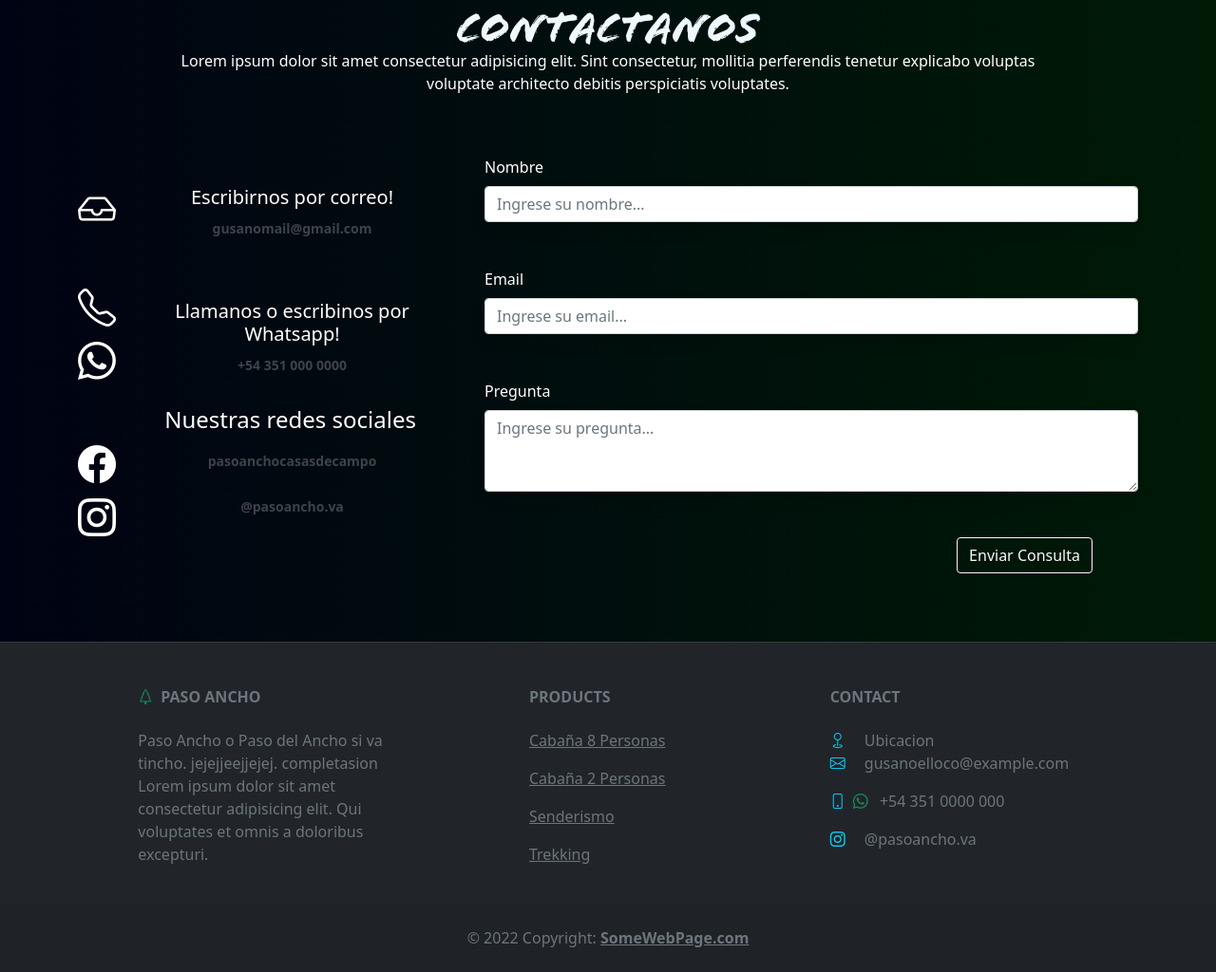
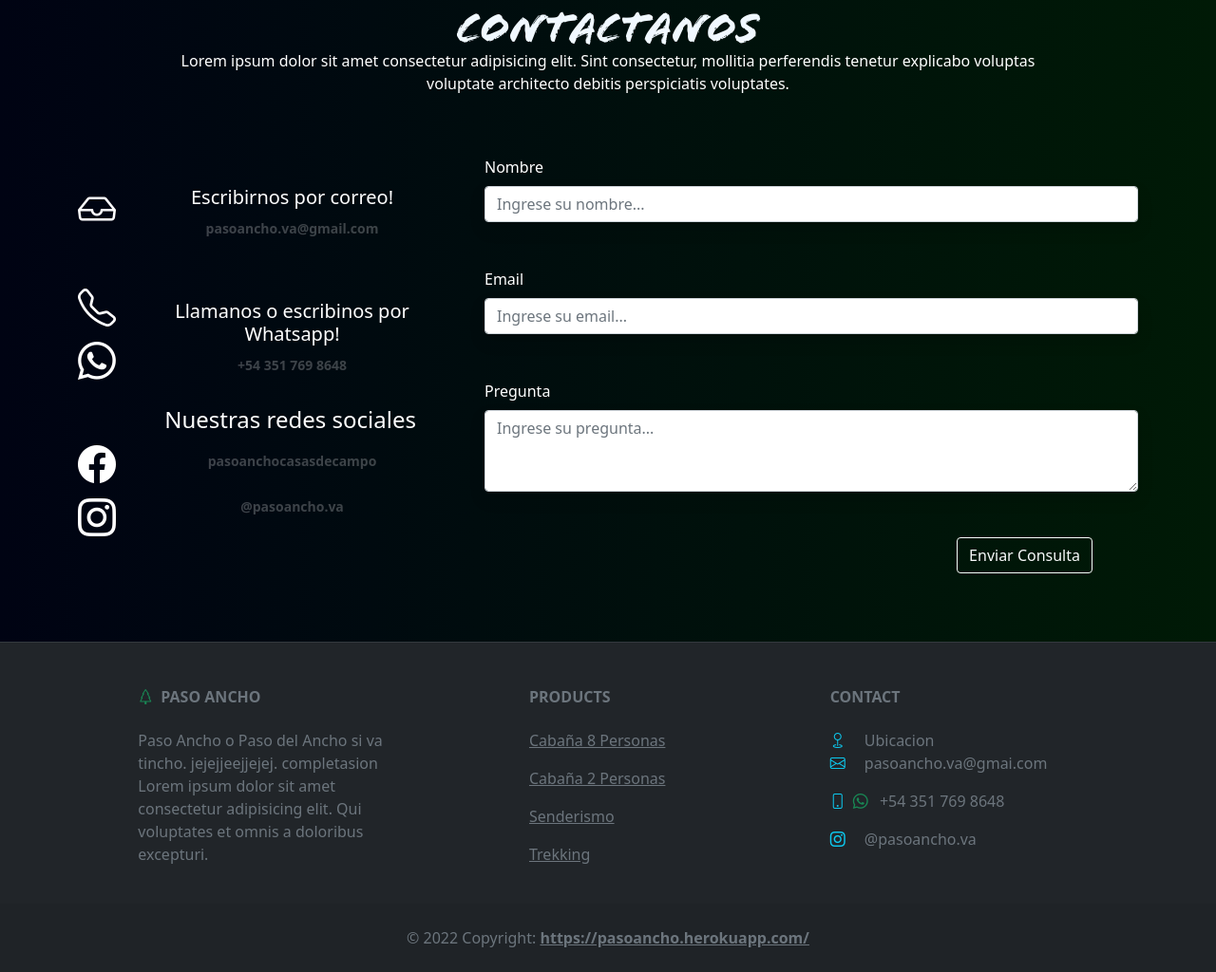
Before and after one commit to Gde-G/Paso-Ancho, a Django app: page /contactanos/ in a window 1280 px wide. Shown: the part 76-1100 px from the top of the page at 95% size. Run offline with Django 4.2, Linux system fonts and the light colour scheme; some libraries are stand-ins or nearby versions.

Commit message:
Change some data

```diff
--- a/base/templates/base/contactanos.html
+++ b/base/templates/base/contactanos.html
@@ -26,7 +26,7 @@
                 <div class="col text-center">
                     <h5>Escribirnos por correo!</h5>
                     <small>
-                        <strong style="color: rgba(255, 255, 255, 0.24);">gusanomail@gmail.com</strong>
+                        <strong style="color: rgba(255, 255, 255, 0.24);">pasoancho.va@gmail.com</strong>
                     </small>
                 </div>
 
@@ -40,7 +40,7 @@
                 <div class="col text-center mt-3">
                     <h5>Llamanos o escribinos por Whatsapp!</h5>
                     <small>
-                        <strong style="color: rgba(255, 255, 255, 0.24);">+54 351 000 0000</strong>
+                        <strong style="color: rgba(255, 255, 255, 0.24);">+54 351 769 8648</strong>
                     </small>
                 </div>
             </div>
--- a/templates/footer.html
+++ b/templates/footer.html
@@ -49,12 +49,12 @@
                         </a>
                     <p>
                         <i class="bi bi-envelope me-3 text-info"></i>
-                        gusanoelloco@example.com
+                        pasoancho.va@gmai.com
                     </p>
                     <p>
                         <i class="bi bi-phone me-1 text-info"></i>
                         <i class="bi bi-whatsapp me-2 text-success"></i>
-                        +54 351 0000 000
+                        +54 351 769 8648
                     </p>
                     <a href="https://www.instagram.com/pasoancho.va/" class="text-decoration-none text-muted">
                         <i class="bi bi-instagram text-info me-3"></i>
@@ -69,7 +69,7 @@
     <!-- Copyright -->
     <div class="text-center p-4" style="background-color: rgba(0, 0, 0, 0.05);">
         © 2022 Copyright:
-        <a class="text-reset fw-bold" href="#">SomeWebPage.com</a>
+        <a class="text-reset fw-bold" href="#">https://pasoancho.herokuapp.com/</a>
     </div>
 
 </footer>
```
